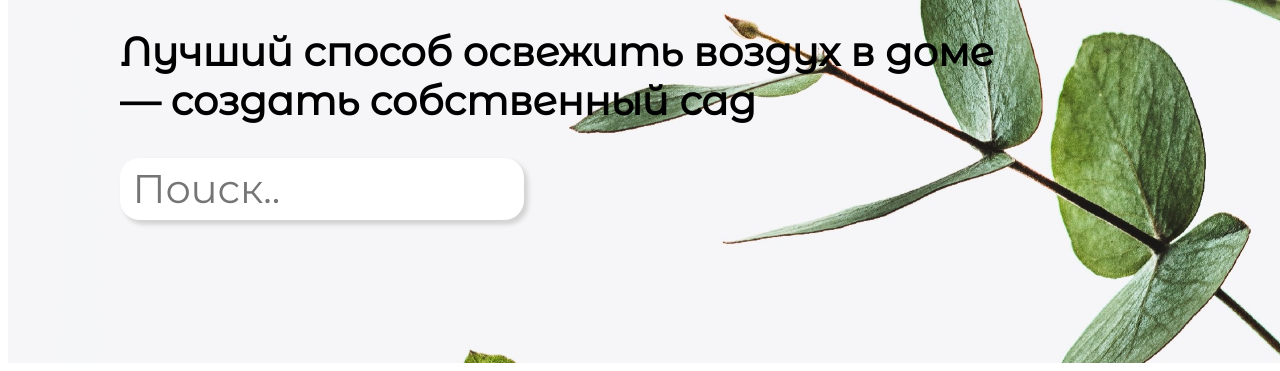
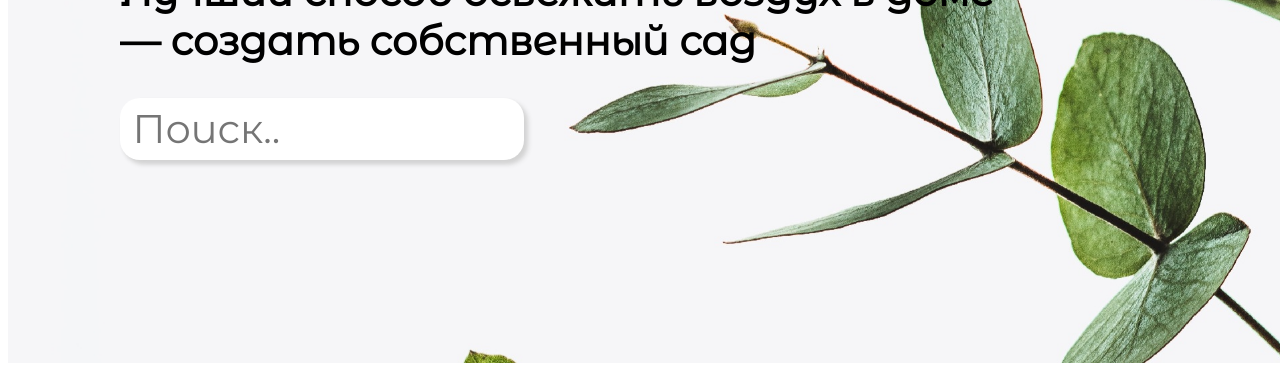
Before and after one commit to AnastasiyaVolchenko/little-garden, a plain HTML site: page index.html in a window 1280 px wide. Shown: the part 735-1106 px from the top of the page. Drawn offline with Linux system fonts and the light colour scheme.

Commit message:
Update style.css

```diff
--- a/style.css
+++ b/style.css
@@ -119,7 +119,7 @@
   position: absolute;
   left:120px;
   font-family: 'Montserrat Alternates', sans-serif;
-  margin-top: 390px;
+  margin-top: 330px;
   margin-bottom: 545px;
   width: 890px;
 }
```
